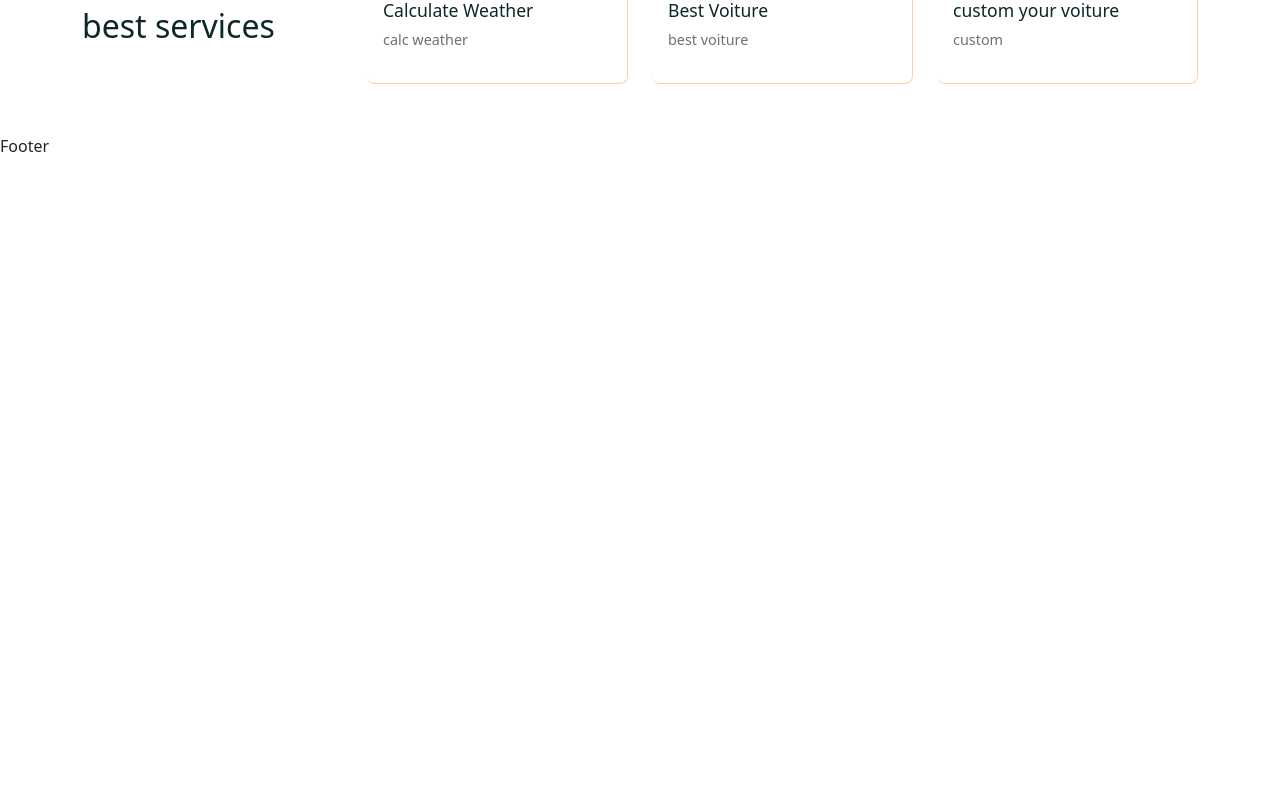
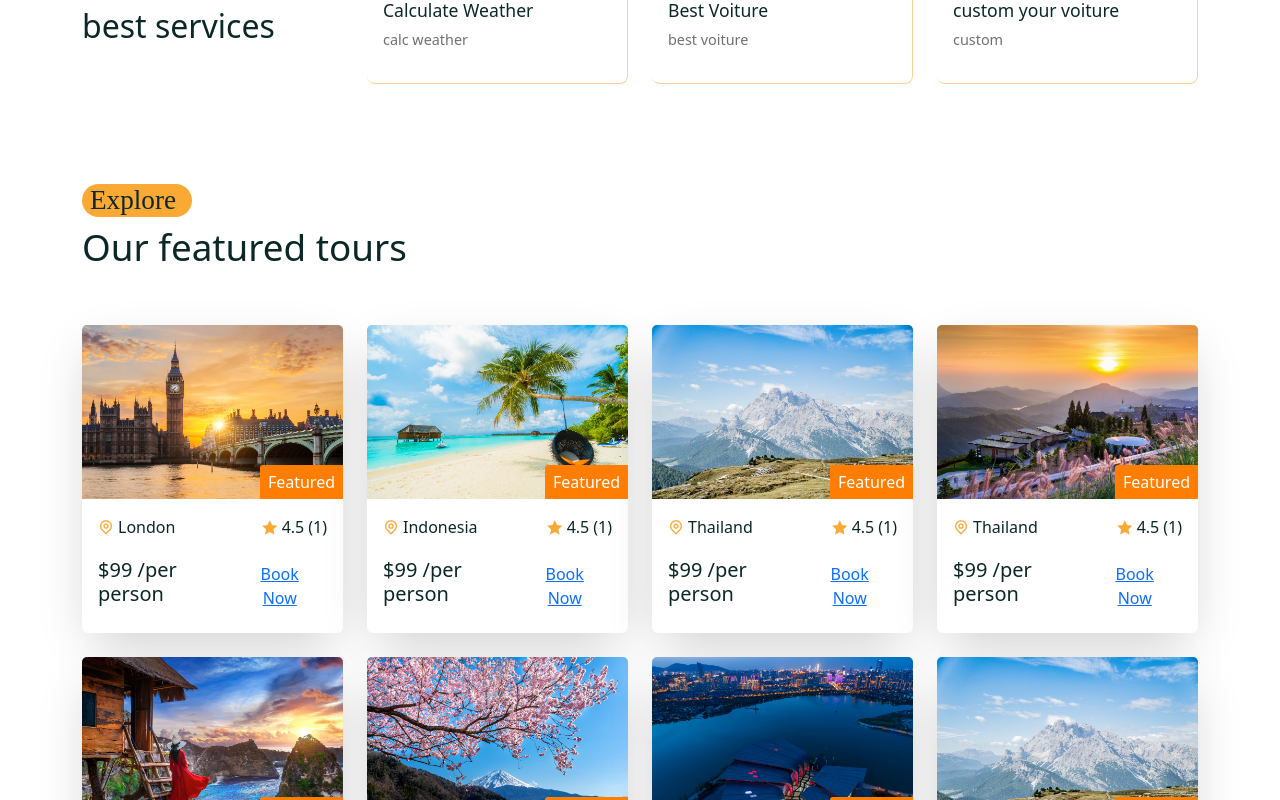
Before and after one commit to ch3rrywolf/Myloc-comparator, a React (Create React App) app in the folder frontend/: page /home in a window 1280 px wide. Shown: the part 880-1680 px from the top of the page. Before the commit the page ends 1038 px from the top, so only its background shows below. Built offline with nearby package versions, Linux system fonts and the light colour scheme; a web font is replaced by a local one.

Commit message:
[Front] Home VoitureCard

```diff
--- /dev/null
+++ b/frontend/src/components/Featured-voiture/FeaturedVoitureList.jsx
@@ -0,0 +1,17 @@
+import React from 'react';
+import VoitureCard from '../../shared/VoitureCard';
+import voitureData from '../../assets/data/tours';
+import { Col } from "reactstrap";
+const FeaturedVoitureList = () => {
+  return (
+    <>
+    {voitureData?.map(voiture => (
+        <Col lg="3" className="mb-4" key={voiture.id}>
+            <VoitureCard voiture={voiture} />
+        </Col>
+    ))}
+    </>
+  );
+};
+
+export default FeaturedVoitureList
--- a/frontend/src/pages/Home.jsx
+++ b/frontend/src/pages/Home.jsx
@@ -10,6 +10,7 @@ import GlobalHomeImg from '../assets/images/HomeGlobal.svg'
 import Subtitle from '../shared/Subtitle';
 import SearchBar from '../shared/SearchBar';
 import ServiceList from '../services/ServiceList';
+import FeaturedVoitureList from '../components/Featured-voiture/FeaturedVoitureList';
 
 const Home = () => {
   return <>
@@ -65,6 +66,18 @@ const Home = () => {
     </Container>
   </section>
 
+  <section>
+    <Container>
+      <Row>
+        <Col lg="12" className="mb-5">
+          <Subtitle subtitle={"Explore"} />
+          <h2 className="featured__voiture-title">Our featured tours</h2>
+        </Col>
+        <FeaturedVoitureList />
+      </Row>
+    </Container>
+  </section>
+
   </>
 }
 
--- /dev/null
+++ b/frontend/src/shared/VoitureCard.jsx
@@ -0,0 +1,40 @@
+import React from "react";
+import { Card, CardBody } from "reactstrap";
+import { Link } from "react-router-dom";
+import './voiture-card.css';
+
+const VoitureCard = ({ voiture }) => {
+    const { id, title, photo, city, price, featured, avgRating, reviews } = voiture;
+  return (
+    <div className="voiture__card">
+        <Card>
+            <div className="voiture__img">
+                <img src={photo} alt="voiture-img" />
+                <span>Featured</span>
+            </div>
+
+            <CardBody>
+            <div className="card__top d-flex align-items-center justify-content-between">
+                <span className="voiture__location d-flex align-items-center gap-1">
+                    <i class="ri-map-pin-line"></i> {city}
+                </span>
+                <span className="voiture__location d-flex align-items-center gap-1">
+                    <i class="ri-star-fill"></i> {avgRating}{" "}
+                    <span>({reviews.length})</span>
+                </span>
+            </div>
+            <h5 className="voiture__title"><Link to={`/voitures/${id}`}></Link></h5>
+            <div className="card__bootom d-flex align-items-center justify-content-between mt-3">
+                <h5>${price}<span> /per person</span></h5>
+                <button className="btn booking__btn">
+                    <Link to={`/voitures/${id}`}>Book Now</Link>
+                </button>
+            </div>
+            </CardBody>
+        </Card>
+
+    </div>
+  )
+}
+
+export default VoitureCard
--- /dev/null
+++ b/frontend/src/shared/voiture-card.css
@@ -0,0 +1,60 @@
+.voiture__img img {
+    width: 100%;
+    border-radius: 5px 5px 0 0;
+}
+
+.card {
+    border: none !important;
+    box-shadow: rgba(0, 0, 0, 0.2) 0px 18px 50px -10px;
+}
+
+.voiture__img{
+    position: relative;
+}
+
+.voiture__img span{
+    position: absolute;
+    bottom: 0;
+    right: 0;
+    width: max-content;
+    height: max-content;
+    z-index: 10;
+    background: var(--primary-color);
+    color: #fff;
+    padding: 0.3rem 0.5rem;
+    border-radius: 3px 0 0 0;
+}
+
+.card__top span i{
+    color: var(--secondary-color);
+}
+
+.voiture__rating{
+    font-size: .9rem;
+    color: var(--text-color);
+}
+
+.voiture__location{
+    color: var(--heading-color);
+}
+
+.voiture__rating i,
+.voiture__location i {
+    font-size: 1rem;
+}
+
+.voiture__title {
+    margin-top: 1rem;
+    font-size: 1.1rem;
+    cursor: pointer;
+}
+
+.voiture__title a{
+    text-decoration: none;
+    color: var(--heading-color);
+    transition: .3s;
+}
+
+.voiture__title a:hover {
+    color: var(--secondary-color);
+}
--- a/frontend/src/styles/home.css
+++ b/frontend/src/styles/home.css
@@ -50,3 +50,8 @@
     font-size: 2.5rem;
     font-weight: 500;
 }
+
+.featured__voiture-title {
+    font-size: 2.3rem;
+    font-weight: 500;
+}
```
